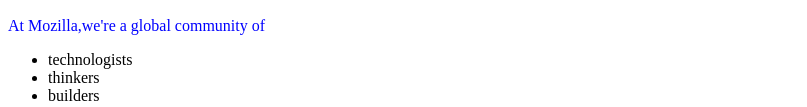
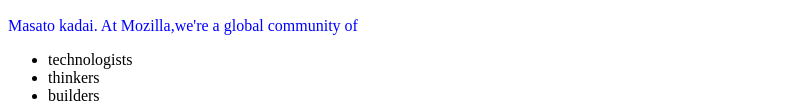
Before and after one commit to Masato0605/webp-excercise1, a plain HTML site: page index.html in a window 1280 px wide. Shown: the part 339-446 px from the top of the page, without its empty margins (0-807 px from the left). Drawn offline with Linux system fonts and the light colour scheme.

Commit message:
Update index.html

```diff
--- a/index.html
+++ b/index.html
@@ -11,6 +11,7 @@
         <h1>Mozilla is cool</h1>
             <img src="https://github.com/Masato0605/webp-excercise1/blob/main/firefox-icon.png?raw=true" alt="My test image">
             <p>
+               Masato kadai.
                 At Mozilla,we're a global community of
             </p>
             <ul>
```
